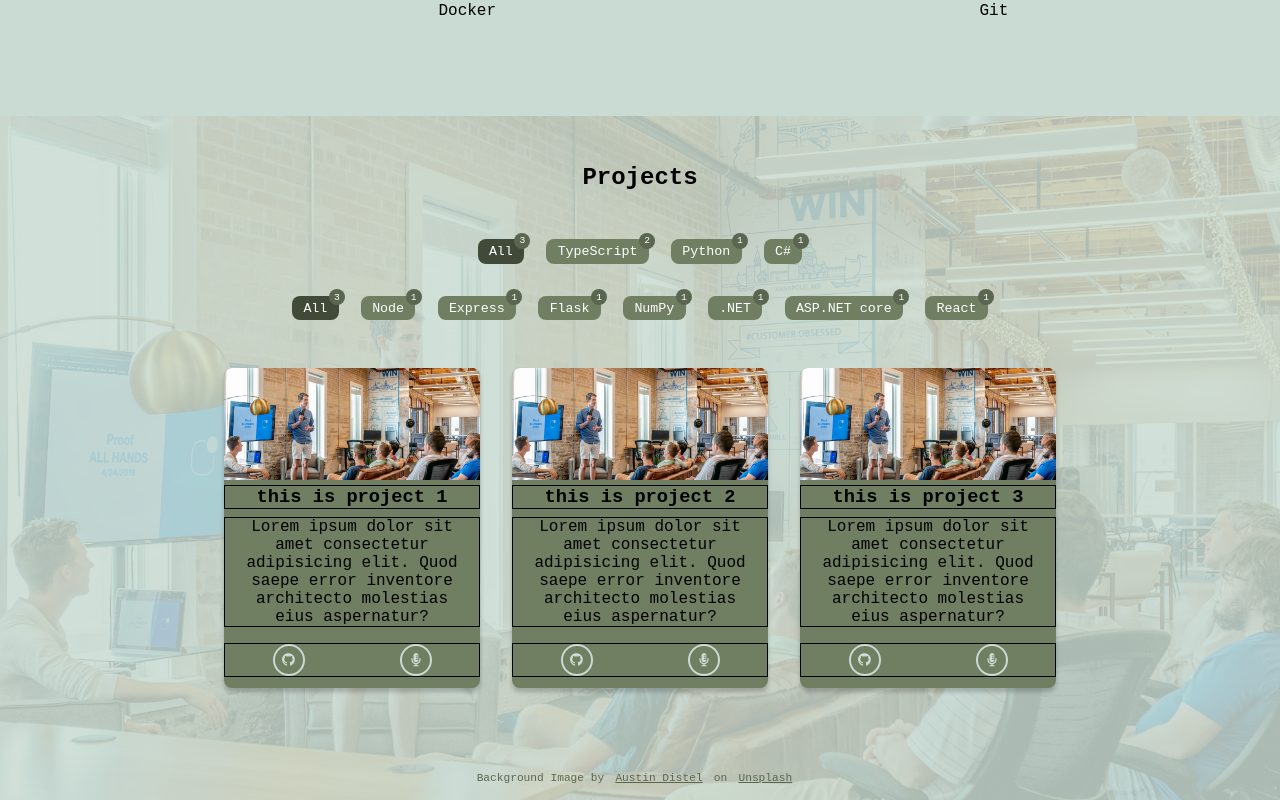
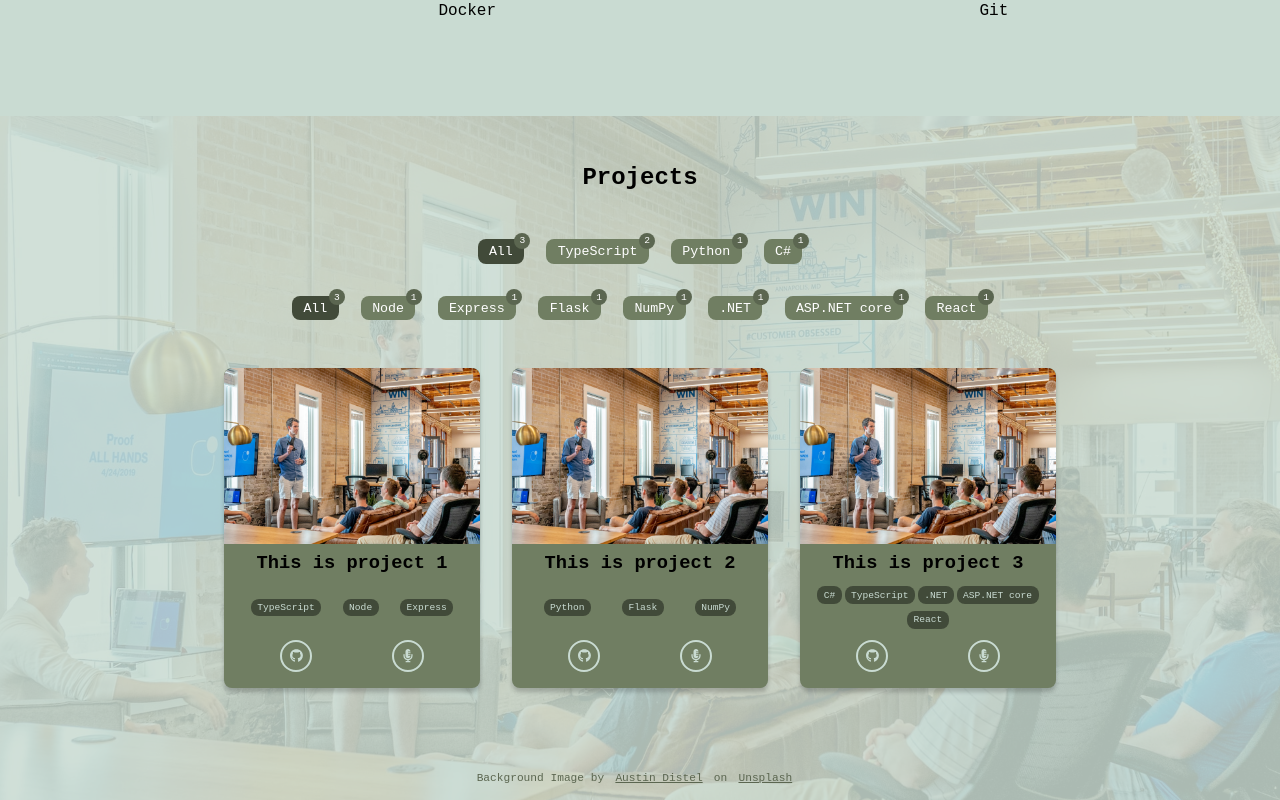
Before and after one commit to Gullbra/gullbra.github.io, a React (Create React App) app: page / in a window 1280 px wide. Shown: the part 1106-1906 px from the top of the page. Built offline with nearby package versions, Linux system fonts and the light colour scheme.

Commit message:
Project cards CSS

```diff
--- a/src/styles/views.projects.project-card.css
+++ b/src/styles/views.projects.project-card.css
@@ -1,9 +1,15 @@
 :root {
   --height-project-card: 20rem;
   --padding-sides-product-card: 1rem;
+
+  --image-min-height: 2rem;
+  --image-max-height: 11rem;
 }
 
 .card-container__project-card {
+  background-color: var(--color-green-medium);
+  box-shadow: 0px 4px 4px 0px rgba(0,0,0,0.2);
+
   height: var(--height-project-card);
   width: 16rem;
 
@@ -13,54 +19,117 @@
   margin-right: 1rem;
   margin-bottom: 2rem;
 
-  background-color: var(--color-green-medium);
-  box-shadow: 0px 4px 4px 0px rgba(0,0,0,0.2);
+  --product-card-image-height: var(--image-max-height);
+  --desc-margin-top: 0;
+  --desc-max-height: 0;
+  overflow: hidden;
+  position: relative;
+}
+.card-container__project-card:hover {
+  transition: all 0.2s ease-in-out ;
+  box-shadow: 0px 16px 16px 0px rgba(0,0,0,0.2);
+  --product-card-image-height: var(--image-min-height);
+  --desc-margin-top: 1rem;
+  /* --desc-max-height: 1.3rem; */
+  --desc-max-height: 8rem;
 }
 
-.card-container__project-card:hover {
-  transition: all 0.2s ease-in 0.1s;
-  box-shadow: 0px 16px 16px 0px rgba(0,0,0,0.2);
+.project-card__image-wrapper {
+  border-top-right-radius: 0.5rem;
+  border-top-left-radius: 0.5rem;
+
+  overflow: hidden;
+  height: var(--product-card-image-height);
+  width: 100%;
+
+  transition: all 0.2s ease-in-out;
 }
 
 .project-card__image {
   object-fit: cover;
 
   width: 100%;
-  height: 35%;
-
-  border-top-right-radius: 0.5rem;
-  border-top-left-radius: 0.5rem;
+  height: var(--image-max-height);
 }
-/* .project-card__image:hover {
-  transition: all 0.4s ease-in-out;
-  transform: scale(1.5);
-  object-fit: contain;
-} */
 
 .project-card__title {
-  border: 1px solid black;
+  /* border: 1px solid black; */
 
   text-align: center;
 
-  margin-bottom: 0.5rem;
+  margin-top: 0.5rem;
   padding-left: var(--padding-sides-product-card);
   padding-right: var(--padding-sides-product-card);
 }
 
+/* ! TODO */
 .project-card__desc {
-  border: 1px solid black;
+  /* border: 1px solid black; */
+  transition: all 0.2s ease-in-out;
 
   text-align: center;
-  margin-bottom: 1rem;
 
+  margin-top: var(--desc-margin-top);
   padding-left: var(--padding-sides-product-card);
   padding-right: var(--padding-sides-product-card);
 
-  /* text-overflow: ellipsis; */
+  max-height: var(--desc-max-height);
+  overflow: hidden;
+  z-index: 1;
+}
+/* .project-card__desc:hover {
+  transition: max-height 0.2s ease-in-out;
+  max-height: 6rem;
+  z-index: 100;
+  background-color: inherit;
+  z-index: 1;
+} */
+
+.project-card__tag-box {
+  /* border: 1px solid black; */
+  margin-top: 0.5rem;
+
+  width: 100%;
+  position: absolute;
+  bottom: 3.5rem;
+
+  height: calc(var(--height-project-card) - var(--image-max-height) - (1rem + 1.4rem) - 3.5rem);
+
+  text-align: center;
+  padding-left: var(--padding-sides-product-card);
+  padding-right: var(--padding-sides-product-card);
+
+  display: flex;
+  flex-wrap: wrap;
+  flex-direction: row;
+  justify-content: space-around;
+  align-items: center;
 }
 
+.tag-box__tag {
+  display: block;
+  font-size: 0.6rem;
+  padding: 0.2rem 0.4rem;
+  margin-left: 0.05rem;
+  margin-right: 0.05rem;
+
+  height: 1.1rem;
+
+  color: var(--color-green-light) ;
+  background-color: var(--color-green-darkest) ;
+
+  border-radius: 0.5rem;
+}
+
+
 .project-card__btn-container {
-  border: 1px solid black;
+  /* border: 1px solid black; */
+
+  position: absolute;
+  bottom: 1rem;
+  width: 100%;
+  padding-left: var(--padding-sides-product-card);
+  padding-right: var(--padding-sides-product-card);
 
   display: flex;
   justify-content: space-around;
@@ -75,7 +144,6 @@
   color: var(--color-green-light);
   border: 2px solid var(--color-green-light);
 }
-
 .btn-container__project-buttons:hover {
   color: var(--color-green-darkest);
   background-color: var(--color-green-light);
--- a/src/views/ProjectsSlide.tsx
+++ b/src/views/ProjectsSlide.tsx
@@ -43,7 +43,7 @@ const ProjectsSlide = () => {
       const projects: IProject[] = [
         {
           imageUrl: "",
-          title: "this is project 1",
+          title: "This is project 1",
           desc: "Lorem ipsum dolor sit amet consectetur adipisicing elit. Quod saepe error inventore architecto molestias eius aspernatur?",
           githubLink: "",
           liveLink: "",
@@ -53,7 +53,7 @@ const ProjectsSlide = () => {
         },
         {
           imageUrl: "",
-          title: "this is project 2",
+          title: "This is project 2",
           desc: "Lorem ipsum dolor sit amet consectetur adipisicing elit. Quod saepe error inventore architecto molestias eius aspernatur?",
           githubLink: "",
           liveLink: "",
@@ -63,7 +63,7 @@ const ProjectsSlide = () => {
         },
         {
           imageUrl: "",
-          title: "this is project 3",
+          title: "This is project 3",
           desc: "Lorem ipsum dolor sit amet consectetur adipisicing elit. Quod saepe error inventore architecto molestias eius aspernatur?",
           githubLink: "",
           liveLink: "",
@@ -192,12 +192,21 @@ const ProjectCard = ({project}: {project: IProject}) => {
 
   return (
     <article className='card-container__project-card'>
-      <img className='project-card__image' src='./austin-distel-rxpThOwuVgE-unsplash.jpg' alt='imageplaceholder'/>
+
+      <div className='project-card__image-wrapper'>
+        <img className='project-card__image' src='./austin-distel-rxpThOwuVgE-unsplash.jpg' alt='imageplaceholder'/>
+      </div>
       <h3 className='project-card__title'>{project.title}</h3>
 
-      {/* <div>{[...project.languages, ...project.toolsAndFrameworks].join(' ')}</div> */}
+      <p className='project-card__desc'>{project.desc}</p>
 
-      <p className='project-card__desc'>{project.desc}</p>
+      <div className='project-card__tag-box'>
+        {[...project.languages, ...project.toolsAndFrameworks].map(item => (
+          <span className='tag-box__tag' key={item}>
+            {item}
+          </span>
+        ))}
+      </div>
 
       <div className='project-card__btn-container'>
         <button className='btn-container__project-buttons' title='Github Repo'> <FontAwesomeIcon icon={faGithub} className="fa-icon-overrides-projectcard"/> </button>
```
